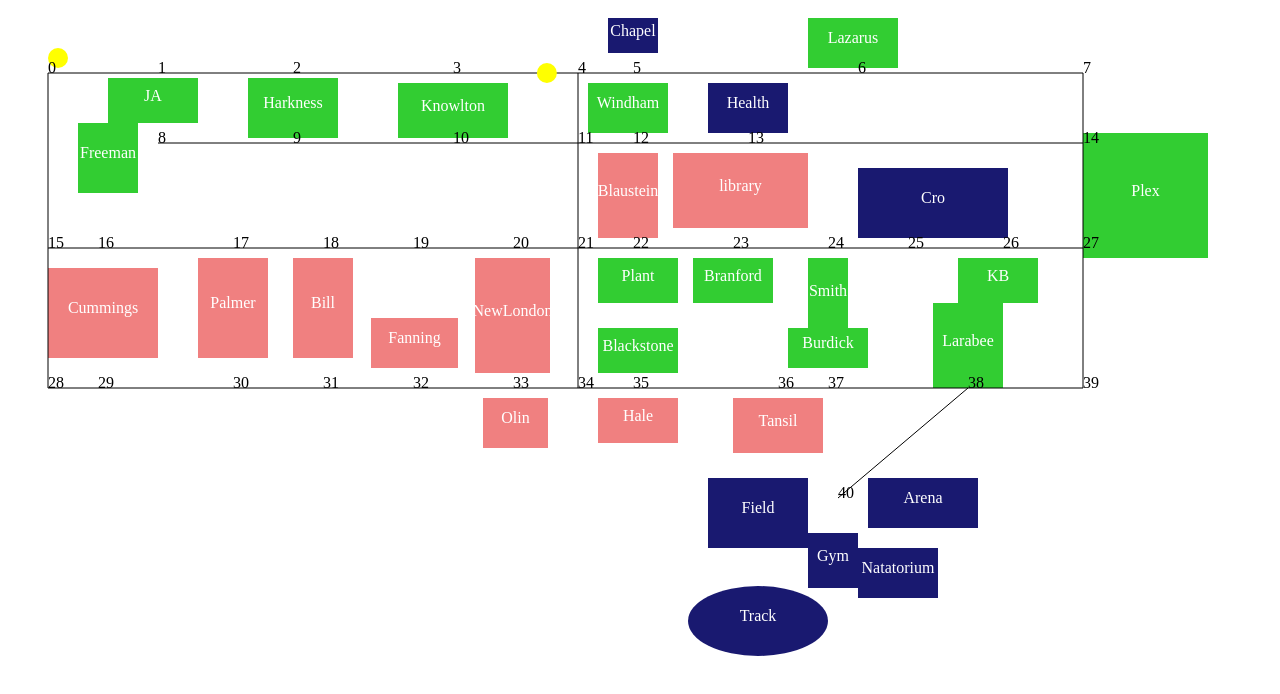
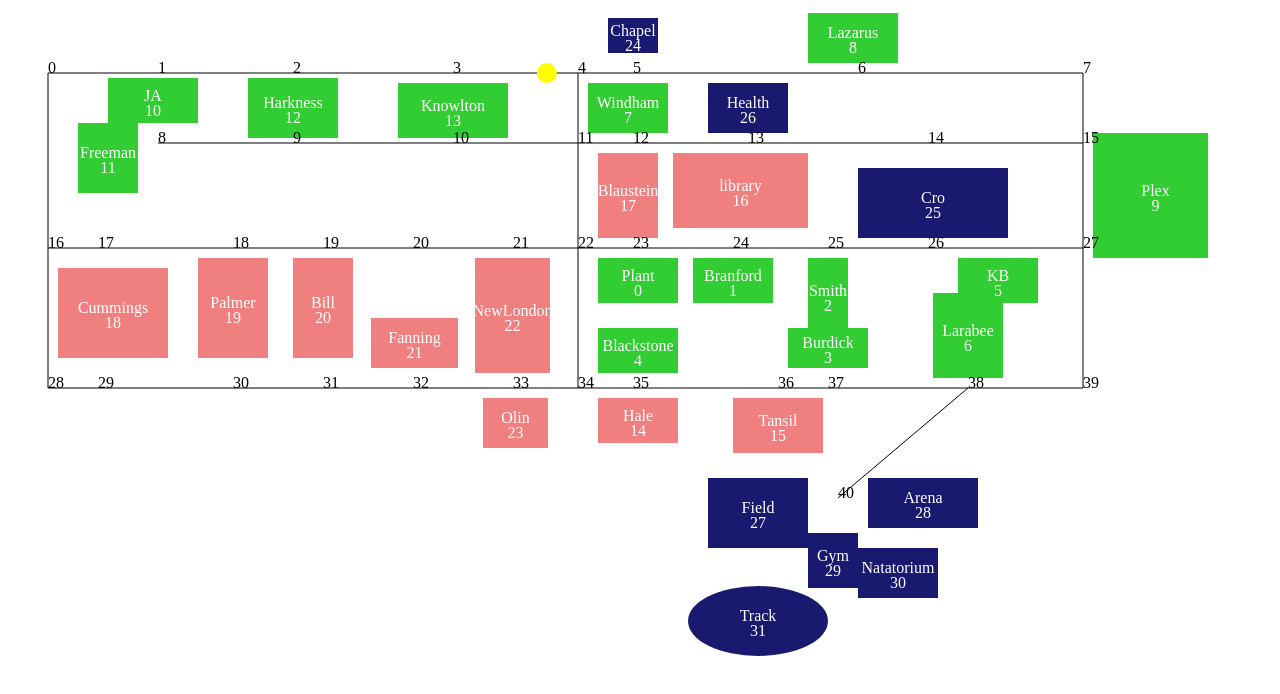
Before and after one commit to brionmb/ConnCollInteractiveMap, a plain HTML site: page D3 STUFF/MapTest.html in a window 1280 px wide. Drawn offline with nearby package versions, Linux system fonts and the light colour scheme.

Commit message:
Add number labels to buildings. Create a findMiddle function.

```diff
--- a/D3 STUFF/MapTest.html
+++ b/D3 STUFF/MapTest.html
@@ -23,75 +23,75 @@
 
           <g class="dorm">
             <!-- Plant -->
-           <rect id="Plant" x="590" y="250" width="80" height="45"/>
+           <rect id="Plant" num="0" x="590" y="250" width="80" height="45"/>
            <!--Branford -->
-           <rect id="Branford" x="685" y="250" width="80" height="45"/>
+           <rect id="Branford" num="1" x="685" y="250" width="80" height="45"/>
            <!--Smith-->
-           <rect id="Smith" x="800" y="250" width="40" height="75"/>
+           <rect id="Smith" num="2" x="800" y="250" width="40" height="75"/>
            <!--Burdick-->
-           <rect id="Burdick" x="780" y="320" width="80" height="40"/>
+           <rect id="Burdick" num="3" x="780" y="320" width="80" height="40"/>
            <!--BlackStone -->
-           <rect id="Blackstone" x="590" y="320" width ="80" height="45"/>
+           <rect id="Blackstone" num="4" x="590" y="320" width ="80" height="45"/>
            <!--KB-->
-           <rect id="KB" x="950" y="250" width="80" height="45"/>
+            <rect id="KB" num="5" x="950" y="250" width="80" height="45"/>
            <!-- Larabee -->
-           <rect id="Larabee" x="925" y="295" width="70" height="85"/>
+           <rect id="Larabee" num="6" x="925" y="285" width="70" height="85"/>
            <!--Windham-->
-           <rect id="Windham" x="580" y="75" width="80" height="50"/>
+           <rect id="Windham" num="7" x="580" y="75" width="80" height="50"/>
            <!--Lazarus-->
-           <rect id="Lazarus" x="800" y="10" width="90" height="50"/>
+           <rect id="Lazarus" num="8" x="800" y="5" width="90" height="50"/>
            <!--PLEX-->
-           <rect id="Plex" x="1075" y="125" width="125" height="125"/>
+           <rect id="Plex" num="9" x="1085" y="125" width="125" height="125"/>
            <!--JA-->
-           <rect id="JA" x="100" y="70" width="90" height="45" />
+           <rect id="JA" num="10" x="100" y="70" width="90" height="45" />
            <!--FreeMan-->
-           <rect id="Freeman" x="70" y="115" width="60" height="70" />
+           <rect id="Freeman" num="11" x="70" y="115" width="60" height="70" />
            <!--Harkness-->
-           <rect id="Harkness" x="240" y="70" width="90" height="60" />
+           <rect id="Harkness" num="12" x="240" y="70" width="90" height="60" />
            <!--Knowlton-->
-           <rect id="Knowlton" x="390" y="75" width="110" height="55" />
+           <rect id="Knowlton" num="13" x="390" y="75" width="110" height="55" />
           </g>
 
           <g class="academicBuilding">
             <!--Hale-->
-            <rect id="Hale" x="590" y="390" width="80" height="45"/>
+            <rect id="Hale" num="14" x="590" y="390" width="80" height="45"/>
             <!--Tansil-->
-            <rect id="Tansil" x="725" y="390" width="90" height="55"/>
+            <rect id="Tansil" num="15" x="725" y="390" width="90" height="55"/>
             <!--Library-->
-            <rect id="library" x="665" y="145" width="135" height="75"/>
+            <rect id="library" num="16" x="665" y="145" width="135" height="75"/>
             <!--Blaustein-->
-            <rect id="Blaustein" x="590" y="145" width="60" height="85"/>
+            <rect id="Blaustein" num="17" x="590" y="145" width="60" height="85"/>
             <!--Cummings-->
-            <rect id="Cummings" x="40" y="260" width="110" height="90"/>
+            <rect id="Cummings" num="18" x="50" y="260" width="110" height="90"/>
             <!--Palmer-->
-            <rect id="Palmer" x="190" y="250" width="70" height="100"/>
+            <rect id="Palmer" num="19" x="190" y="250" width="70" height="100"/>
             <!--Bill Hall-->
-            <rect id="Bill" x="285" y="250" width="60" height="100"/>
+            <rect id="Bill" num="20" x="285" y="250" width="60" height="100"/>
             <!--Fanning-->
-            <rect id="Fanning" x="363" y="310" width="87" height="50"/>
+            <rect id="Fanning" num="21" x="363" y="310" width="87" height="50"/>
             <!--New London-->
-            <rect id="NewLondon" x="467" y="250" width="75" height="115" />
+            <rect id="NewLondon" num="22" x="467" y="250" width="75" height="115" />
             <!--Olin-->
-            <rect id="Olin" x="475" y="390" width="65" height="50" />
+            <rect id="Olin" num="23" x="475" y="390" width="65" height="50" />
           </g>
 
           <g class="activities">
             <!--Harkness Chapel-->
-            <rect id="Chapel" x="600" y="10" width="50" height="35"/>
+            <rect id="Chapel" num="24" x="600" y="10" width="50" height="35"/>
             <!--Cro-->
-            <rect id="Cro" x="850" y="160" width="150" height="70"/>
+            <rect id="Cro" num="25" x="850" y="160" width="150" height="70"/>
             <!--Health Center-->
-            <rect id="Health" x="700" y="75" width="80" height="50"/>
+            <rect id="Health" num="26" x="700" y="75" width="80" height="50"/>
             <!--Field House-->
-            <rect id="Field" x="700" y="470" width="100" height="70"/>
+            <rect id="Field" num="27" x="700" y="470" width="100" height="70"/>
             <!--Dayton Arena-->
-            <rect id="Arena" x="860" y="470" width="110" height="50"/>
+            <rect id="Arena" num="28" x="860" y="470" width="110" height="50"/>
             <!--Gym-->
-            <rect id="Gym" x="800" y="525" width="50" height="55"/>
+            <rect id="Gym" num="29" x="800" y="525" width="50" height="55"/>
             <!--Natatorium-->
-            <rect id="Natatorium" x="850" y="540" width="80" height="50"/>
+            <rect id="Natatorium" num="30" x="850" y="540" width="80" height="50"/>
             <!--Track-->
-            <ellipse id="Track" cx="750" cy="613" rx="70" ry="35" />
+            <ellipse id="Track" num="31" cx="750" cy="613" rx="70" ry="35" />
           </g>
       </svg>
 
@@ -103,12 +103,24 @@
       <script type="text/javascript">
       var buildingList= new BuildingHashList();
       buildingList.addElement(new buildingNode("ja",1,2));
+
+      function findMiddle(d3obj) {
+
+          var ret = Object();
+
+          if (d3obj[0][0].localName == "ellipse" || d3obj[0][0].localName == "circle") {
+            ret.x = parseInt(d3obj.attr("cx"));
+            ret.y = parseInt(d3obj.attr("cy"));
+
+          } else {
+            ret.x = parseInt(d3obj.attr("x")) + parseInt(d3obj.attr("width")) / 2;
+            ret.y = parseInt(d3obj.attr("y")) + parseInt(d3obj.attr("height")) / 2;
+          }
+
+          return ret;
+      }
+
       var svg = d3.select('svg');
-      var myCircle = svg.append('circle')
-            .attr('cx', 50)
-            .attr('cy', 50)
-            .attr('r', 10)
-            .attr('fill',"yellow");
 
       var allBuilding = d3.selectAll("rect, ellipse")[0];
       console.log(allBuilding);
@@ -120,34 +132,46 @@
         var building = d3.select(allBuilding[i]);
 
 
-        var text = svg.append("text")
+        var buildingName = svg.append("text")
           .attr("text-anchor", "middle")
           .attr("fill", "white")
           .text(function(){
             return (building.attr("id"));
           });
 
+        var buildingNum = svg.append("text")
+          .attr("text-anchor", "middle")
+          .attr("fill", "white")
+          .text(function(){
+            return (building.attr("num"));
+          });
+
+        var middle = findMiddle(building);
+
+        buildingNum.attr("x", middle.x)
+                  .attr("y", middle.y + 15);
+
         if (allBuilding[i].localName == "rect") {
 
           var midX = parseInt(building.attr("x")) + parseInt(building.attr("width")) / 2;
           var midY = parseInt(building.attr("y")) + parseInt(building.attr("height")) / 2;
     		  buildingList.addElement(new buildingNode(building.attr("id"),midX,midY));
-          text.attr("x", midX)
+          buildingName.attr("x", midX)
                       .attr("y", midY);
-
-
-        } else {
+        }
+        else {
           buildingList.addElement(new buildingNode(building.attr("id"),building.attr("cx"),building.attr("cy")));
-          text.attr("x", building.attr("cx"))
+          buildingName.attr("x", building.attr("cx"))
                       .attr("y", building.attr("cy"));
         }
       }
 
+
       //each node represents a point of intersection
       var nodes = [
             [0, [40, 65]], [1, [150, 65]], [2, [285, 65]], [3, [445, 65]], [4, [570, 65]], [5, [625, 65]], [6, [850, 65]], [7, [1075, 65]], // horizontal road 0
-            [8, [150, 135]], [9, [285, 135]], [10, [445, 135]], [11, [570, 135]], [12, [625, 135]], [13, [740, 135]], [14, [1075, 135]], // horizontal road 1
-            [15, [40, 240]], [16, [90, 240]], [17, [225, 240]], [18, [315, 240]], [19, [405, 240]], [20, [505, 240]], [21, [570, 240]], [22, [625, 240]], [23, [725, 240]], [24, [820, 240]], [25, [900, 240]], [26, [995, 240]], [27, [1075, 240]], // horizontal road 2
+            [8, [150, 135]], [9, [285, 135]], [10, [445, 135]], [11, [570, 135]], [12, [625, 135]], [13, [740, 135]], [14, [920, 135]], [15, [1075, 135]], // horizontal road 1
+            [16, [40, 240]], [17, [90, 240]], [18, [225, 240]], [19, [315, 240]], [20, [405, 240]], [21, [505, 240]], [22, [570, 240]], [23, [625, 240]], [24, [725, 240]], [25, [820, 240]], [26, [920, 240]], [27, [1075, 240]], // horizontal road 2
             [28, [40, 380]], [29, [90, 380]], [30, [225, 380]], [31, [315, 380]], [32, [405, 380]], [33, [505, 380]], [34, [570, 380]], [35, [625, 380]], [36, [770, 380]], [37, [820, 380]], [38, [960, 380]], [39, [1075, 380]], // horizontal road 3
             [40, [830, 490]] // lone node
           ]
@@ -166,41 +190,41 @@
         //1 means two nodes are connected, z means inconnected
         var adj_map = [
         // 0  1  2  3  4  5  6  7  8  9  10 11 12 13 14 15 16 17 18 19 20 21 22 23 24 25 26 27 28 29 30 31 32 33 34 35 36 37 38 39 40
-          [z, 1, z, z, z, z, z, z, z, z, z, z, z, z, z, 1, z, z, z, z, z, z, z, z, z, z, z, z, z, z, z, z, z, z, z, z, z, z, z, z, z ], // 0
+          [z, 1, z, z, z, z, z, z, z, z, z, z, z, z, z, z, 1, z, z, z, z, z, z, z, z, z, z, z, z, z, z, z, z, z, z, z, z, z, z, z, z ], // 0
           [1, z, 1, z, z, z, z, z, z, z, z, z, z, z, z, z, z, z, z, z, z, z, z, z, z, z, z, z, z, z, z, z, z, z, z, z, z, z, z, z, z ], // 1
           [z, 1, z, 1, z, z, z, z, z, z, z, z, z, z, z, z, z, z, z, z, z, z, z, z, z, z, z, z, z, z, z, z, z, z, z, z, z, z, z, z, z ], // 2
           [z, z, 1, z, 1, z, z, z, z, z, z, z, z, z, z, z, z, z, z, z, z, z, z, z, z, z, z, z, z, z, z, z, z, z, z, z, z, z, z, z, z ], // 3
           [z, z, z, 1, z, 1, z, z, z, z, z, 1, z, z, z, z, z, z, z, z, z, z, z, z, z, z, z, z, z, z, z, z, z, z, z, z, z, z, z, z, z ], // 4
           [z, z, z, z, 1, z, 1, z, z, z, z, z, z, z, z, z, z, z, z, z, z, z, z, z, z, z, z, z, z, z, z, z, z, z, z, z, z, z, z, z, z ], // 5
           [z, z, z, z, z, 1, z, 1, z, z, z, z, z, z, z, z, z, z, z, z, z, z, z, z, z, z, z, z, z, z, z, z, z, z, z, z, z, z, z, z, z ], // 6
-          [z, z, z, z, z, z, 1, z, z, z, z, z, z, z, 1, z, z, z, z, z, z, z, z, z, z, z, z, z, z, z, z, z, z, z, z, z, z, z, z, z, z ], // 7
+          [z, z, z, z, z, z, 1, z, z, z, z, z, z, z, z, 1, z, z, z, z, z, z, z, z, z, z, z, z, z, z, z, z, z, z, z, z, z, z, z, z, z ], // 7
           [z, z, z, z, z, z, z, z, z, 1, z, z, z, z, z, z, z, z, z, z, z, z, z, z, z, z, z, z, z, z, z, z, z, z, z, z, z, z, z, z, z ], // 8
           [z, z, z, z, z, z, z, z, 1, z, 1, z, z, z, z, z, z, z, z, z, z, z, z, z, z, z, z, z, z, z, z, z, z, z, z, z, z, z, z, z, z ], // 9
           [z, z, z, z, z, z, z, z, z, 1, z, 1, z, z, z, z, z, z, z, z, z, z, z, z, z, z, z, z, z, z, z, z, z, z, z, z, z, z, z, z, z ], // 10
-          [z, z, z, z, 1, z, z, z, z, z, 1, z, 1, z, z, z, z, z, z, z, z, 1, z, z, z, z, z, z, z, z, z, z, z, z, z, z, z, z, z, z, z ], // 11
+          [z, z, z, z, 1, z, z, z, z, z, 1, z, 1, z, z, z, z, z, z, z, z, z, 1, z, z, z, z, z, z, z, z, z, z, z, z, z, z, z, z, z, z ], // 11
           [z, z, z, z, z, z, z, z, z, z, z, 1, z, 1, z, z, z, z, z, z, z, z, z, z, z, z, z, z, z, z, z, z, z, z, z, z, z, z, z, z, z ], // 12
           [z, z, z, z, z, z, z, z, z, z, z, z, 1, z, 1, z, z, z, z, z, z, z, z, z, z, z, z, z, z, z, z, z, z, z, z, z, z, z, z, z, z ], // 13
-          [z, z, z, z, z, z, z, 1, z, z, z, z, z, 1, z, z, z, z, z, z, z, z, z, z, z, z, z, 1, z, z, z, z, z, z, z, z, z, z, z, z, z ], // 14
-          [1, z, z, z, z, z, z, z, z, z, z, z, z, z, z, z, 1, z, z, z, z, z, z, z, z, z, z, z, 1, z, z, z, z, z, z, z, z, z, z, z, z ], // 15
-          [z, z, z, z, z, z, z, z, z, z, z, z, z, z, z, 1, z, 1, z, z, z, z, z, z, z, z, z, z, z, z, z, z, z, z, z, z, z, z, z, z, z ], // 16
+          [z, z, z, z, z, z, z, z, z, z, z, z, z, 1, z, 1, z, z, z, z, z, z, z, z, z, z, z, z, z, z, z, z, z, z, z, z, z, z, z, z, z ], // 14
+          [z, z, z, z, z, z, z, 1, z, z, z, z, z, z, z, z, z, z, z, z, z, z, z, z, z, z, z, 1, z, z, z, z, z, z, z, z, z, z, z, z, z ], // 15
+          [1, z, z, z, z, z, z, z, z, z, z, z, z, z, z, z, z, 1, z, z, z, z, z, z, z, z, z, z, 1, z, z, z, z, z, z, z, z, z, z, z, z ], // 16
           [z, z, z, z, z, z, z, z, z, z, z, z, z, z, z, z, 1, z, 1, z, z, z, z, z, z, z, z, z, z, z, z, z, z, z, z, z, z, z, z, z, z ], // 17
           [z, z, z, z, z, z, z, z, z, z, z, z, z, z, z, z, z, 1, z, 1, z, z, z, z, z, z, z, z, z, z, z, z, z, z, z, z, z, z, z, z, z ], // 18
           [z, z, z, z, z, z, z, z, z, z, z, z, z, z, z, z, z, z, 1, z, 1, z, z, z, z, z, z, z, z, z, z, z, z, z, z, z, z, z, z, z, z ], // 19
           [z, z, z, z, z, z, z, z, z, z, z, z, z, z, z, z, z, z, z, 1, z, 1, z, z, z, z, z, z, z, z, z, z, z, z, z, z, z, z, z, z, z ], // 20
-          [z, z, z, z, z, z, z, z, z, z, z, 1, z, z, z, z, z, z, z, z, 1, z, 1, z, z, z, z, z, z, z, z, z, z, z, 1, z, z, z, z, z, z ], // 21
-          [z, z, z, z, z, z, z, z, z, z, z, z, z, z, z, z, z, z, z, z, z, 1, z, 1, z, z, z, z, z, z, z, z, z, z, z, z, z, z, z, z, z ], // 22
+          [z, z, z, z, z, z, z, z, z, z, z, z, z, z, z, z, z, z, z, z, 1, z, 1, z, z, z, z, z, z, z, z, z, z, z, z, z, z, z, z, z, z ], // 21
+          [z, z, z, z, z, z, z, z, z, z, z, 1, z, z, z, z, z, z, z, z, z, 1, z, 1, z, z, z, z, z, z, z, z, z, z, 1, z, z, z, z, z, z ], // 22
           [z, z, z, z, z, z, z, z, z, z, z, z, z, z, z, z, z, z, z, z, z, z, 1, z, 1, z, z, z, z, z, z, z, z, z, z, z, z, z, z, z, z ], // 23
           [z, z, z, z, z, z, z, z, z, z, z, z, z, z, z, z, z, z, z, z, z, z, z, 1, z, 1, z, z, z, z, z, z, z, z, z, z, z, z, z, z, z ], // 24
           [z, z, z, z, z, z, z, z, z, z, z, z, z, z, z, z, z, z, z, z, z, z, z, z, 1, z, 1, z, z, z, z, z, z, z, z, z, z, z, z, z, z ], // 25
           [z, z, z, z, z, z, z, z, z, z, z, z, z, z, z, z, z, z, z, z, z, z, z, z, z, 1, z, 1, z, z, z, z, z, z, z, z, z, z, z, z, z ], // 26
-          [z, z, z, z, z, z, z, z, z, z, z, z, z, z, 1, z, z, z, z, z, z, z, z, z, z, z, 1, z, z, z, z, z, z, z, z, z, z, z, z, 1, z ], // 27
-          [z, z, z, z, z, z, z, z, z, z, z, z, z, z, z, 1, z, z, z, z, z, z, z, z, z, z, z, z, z, 1, z, z, z, z, z, z, z, z, z, z, z ], // 28
+          [z, z, z, z, z, z, z, z, z, z, z, z, z, z, z, 1, z, z, z, z, z, z, z, z, z, z, 1, z, z, z, z, z, z, z, z, z, z, z, z, 1, z ], // 27
+          [z, z, z, z, z, z, z, z, z, z, z, z, z, z, z, z, 1, z, z, z, z, z, z, z, z, z, z, z, z, 1, z, z, z, z, z, z, z, z, z, z, z ], // 28
           [z, z, z, z, z, z, z, z, z, z, z, z, z, z, z, z, z, z, z, z, z, z, z, z, z, z, z, z, 1, z, 1, z, z, z, z, z, z, z, z, z, z ], // 29
           [z, z, z, z, z, z, z, z, z, z, z, z, z, z, z, z, z, z, z, z, z, z, z, z, z, z, z, z, z, 1, z, 1, z, z, z, z, z, z, z, z, z ], // 30
           [z, z, z, z, z, z, z, z, z, z, z, z, z, z, z, z, z, z, z, z, z, z, z, z, z, z, z, z, z, z, 1, z, 1, z, z, z, z, z, z, z, z ], // 31
           [z, z, z, z, z, z, z, z, z, z, z, z, z, z, z, z, z, z, z, z, z, z, z, z, z, z, z, z, z, z, z, 1, z, 1, z, z, z, z, z, z, z ], // 32
           [z, z, z, z, z, z, z, z, z, z, z, z, z, z, z, z, z, z, z, z, z, z, z, z, z, z, z, z, z, z, z, z, 1, z, 1, z, z, z, z, z, z ], // 33
-          [z, z, z, z, z, z, z, z, z, z, z, z, z, z, z, z, z, z, z, z, z, 1, z, z, z, z, z, z, z, z, z, z, z, 1, z, 1, z, z, z, z, z ], // 34
+          [z, z, z, z, z, z, z, z, z, z, z, z, z, z, z, z, z, z, z, z, z, z, 1, z, z, z, z, z, z, z, z, z, z, 1, z, 1, z, z, z, z, z ], // 34
           [z, z, z, z, z, z, z, z, z, z, z, z, z, z, z, z, z, z, z, z, z, z, z, z, z, z, z, z, z, z, z, z, z, z, 1, z, 1, z, z, z, z ], // 35
           [z, z, z, z, z, z, z, z, z, z, z, z, z, z, z, z, z, z, z, z, z, z, z, z, z, z, z, z, z, z, z, z, z, z, z, 1, z, 1, z, z, z ], // 36
           [z, z, z, z, z, z, z, z, z, z, z, z, z, z, z, z, z, z, z, z, z, z, z, z, z, z, z, z, z, z, z, z, z, z, z, z, 1, z, 1, z, z ], // 37
@@ -242,11 +266,6 @@
       var stu1=new Student(classes, "harkness", "yes", "JA");
       //stu1.addNewItinerary("five");
       console.log(stu1.getFullItinerary());
-
-
-
-
-
 
 
       var last_location = 0;
```
Lines whose indentation alone changed are shown as unchanged.
